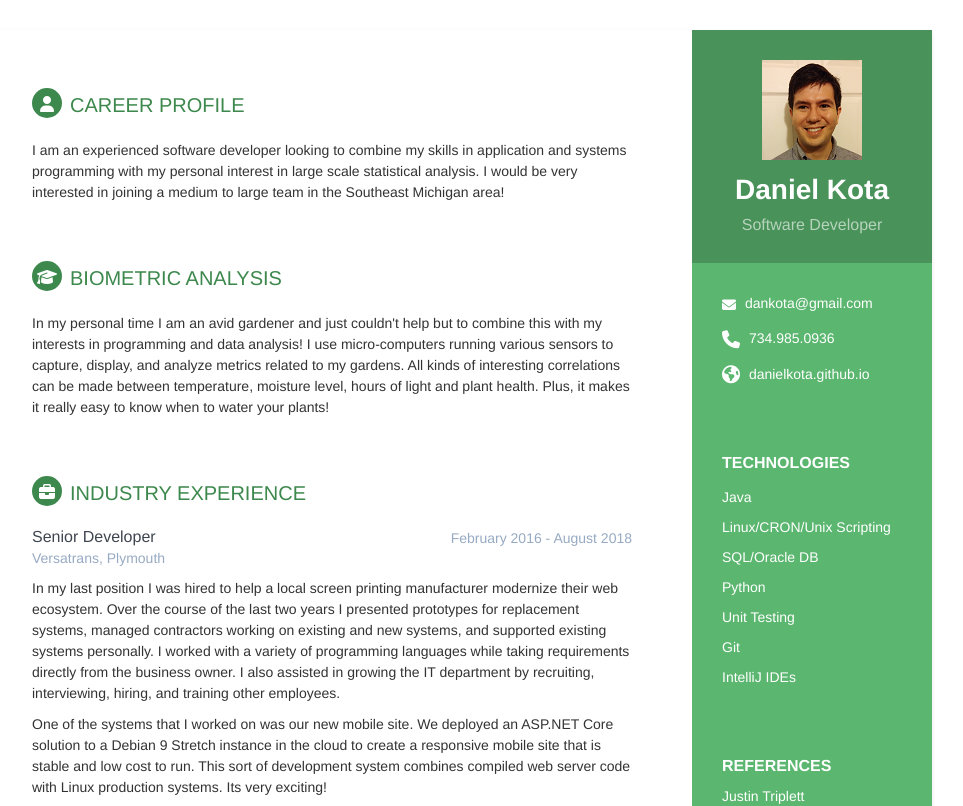
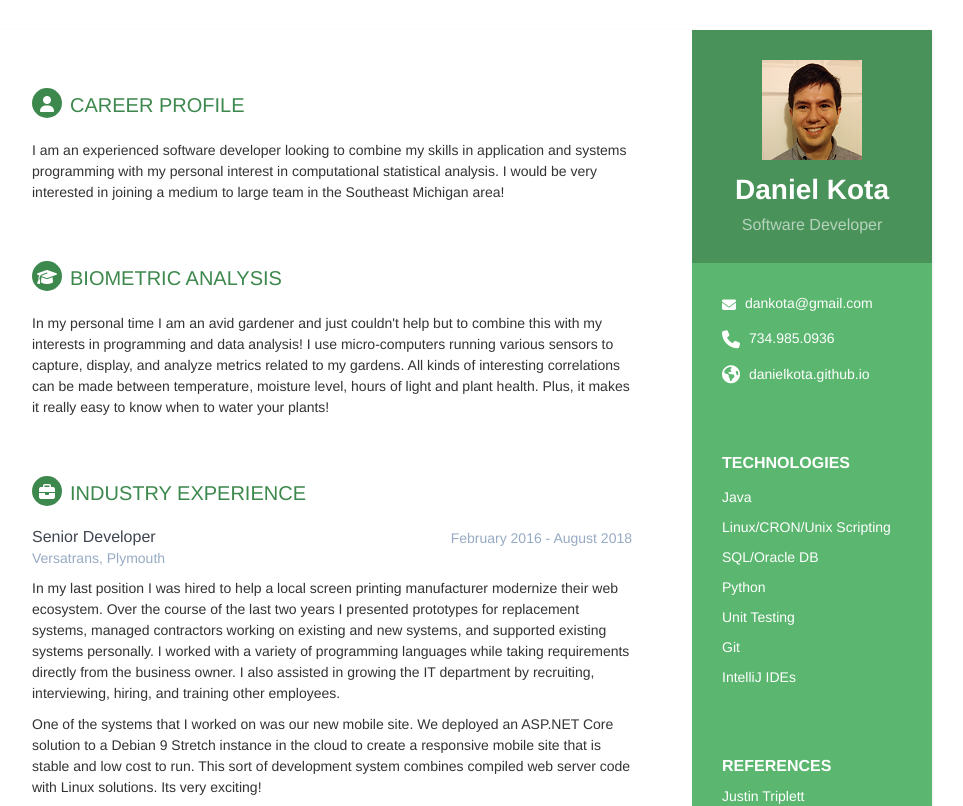
Before and after one commit to DanielKota/DanielKota.github.io, a plain HTML site: page index.html in a window 1280 px wide. Shown: the top 806 px of the page, without its empty margins (188-1151 px from the left). Drawn offline with nearby package versions, Linux system fonts and the light colour scheme.

Commit message:
some slight adjustment to wording

```diff
--- a/index.html
+++ b/index.html
@@ -108,7 +108,7 @@
       <p>
         I am an experienced software developer looking to combine my skills in
         application and systems programming with my personal interest in
-        large scale statistical analysis. I would be very interested in joining a
+        computational statistical analysis. I would be very interested in joining a
         medium to large team in the Southeast Michigan area!
       </p>
     </div>
@@ -156,7 +156,7 @@
           deployed an ASP.NET Core solution to a Debian 9 Stretch instance in
           the cloud to create a responsive mobile site that is stable and low
           cost to run. This sort of development system combines compiled web
-          server code with Linux production systems. Its very exciting!
+          server code with Linux solutions. Its very exciting!
         </p>
         <p>
           I loved my position at Versatrans, I got the opportunity to deploy
```
